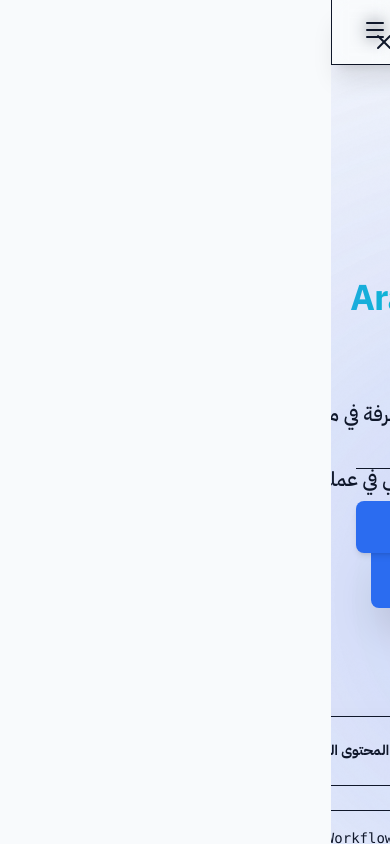
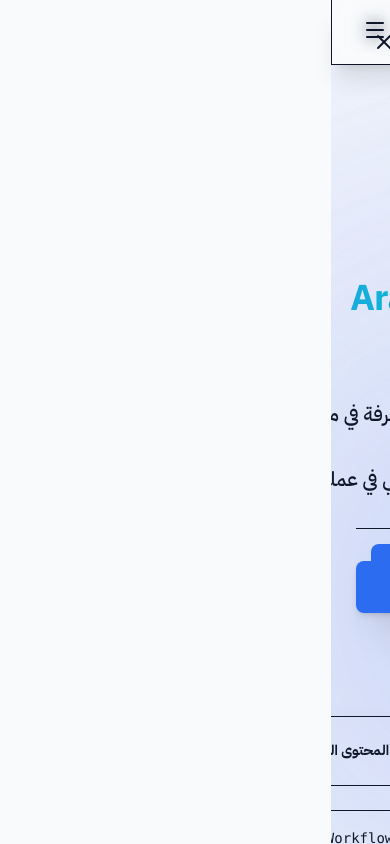
Before and after one commit to ahmdesam96/AIR, a Next.js app: page / in a window 390 px wide. Both pictures are taken after a click on the button 44 px from the left and 29 px from the top of the page. Shown: the top 844 px of the page. Built offline with nearby package versions, Linux system fonts and the light colour scheme; a web font is replaced by a local one.

Commit message:
Enhance mobile menu: Add Demos and Start Here CTA

```diff
--- a/src/components/layout/MobileMenu.tsx
+++ b/src/components/layout/MobileMenu.tsx
@@ -10,6 +10,7 @@ const menuItems = [
     { title: "الرئيسية", href: "/" },
     { title: "المدونة التقنية", href: "/blog" },
     { title: "الأنظمة الجاهزة", href: "/systems" },
+    { title: "🎬 الديموهات", href: "/demos" },
     { title: "دليل الأدوات", href: "/tools" },
     { title: "استشارات ونماذج", href: "/consultancy" },
     { title: "من نحن", href: "/about" },
@@ -70,7 +71,9 @@ export const MobileMenu = () => {
                             </nav>
 
                             <div className="mt-8 pt-8 border-t border-border">
-                                <Button className="w-full" size="lg">اشترك الآن</Button>
+                                <Link href="/resources/10-hour-guide" onClick={toggleMenu}>
+                                    <Button className="w-full font-bold" size="lg">ابدأ هنا مجاناً</Button>
+                                </Link>
                             </div>
                         </motion.div>
                     </>
```
